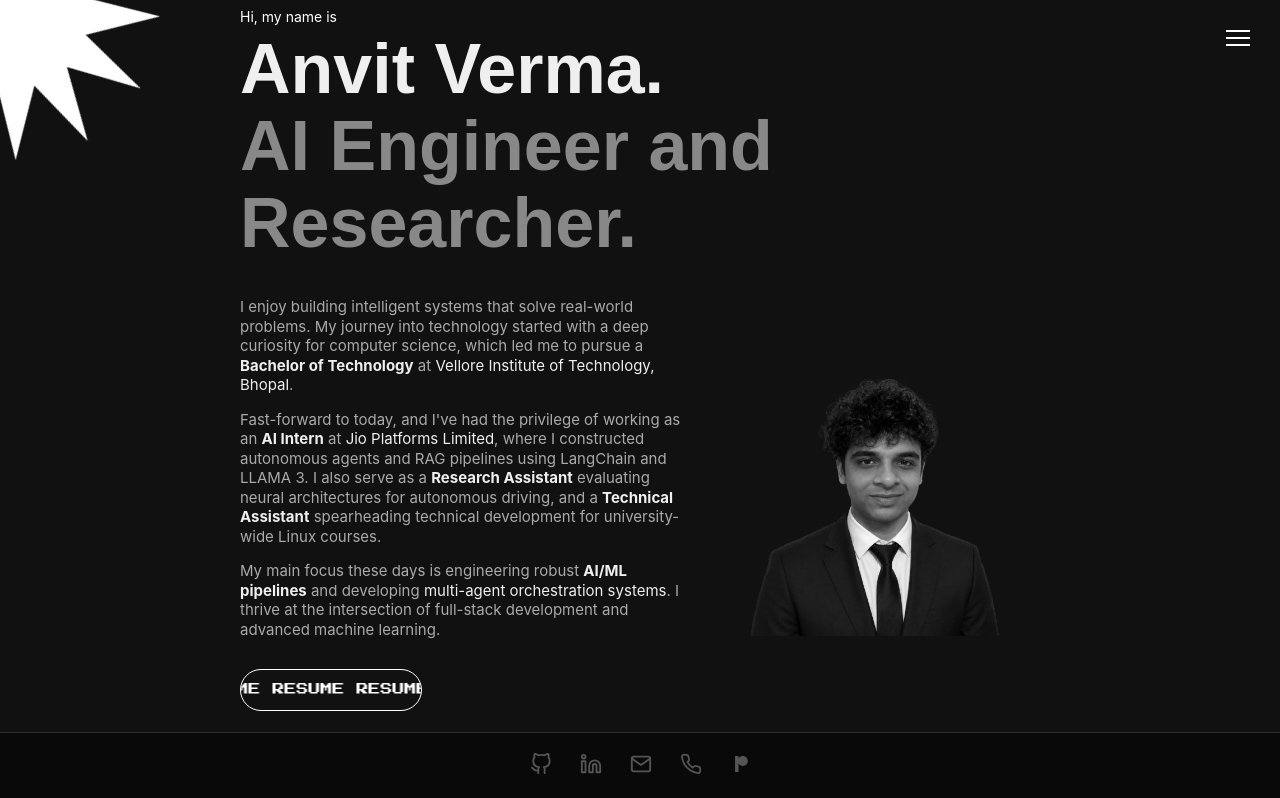
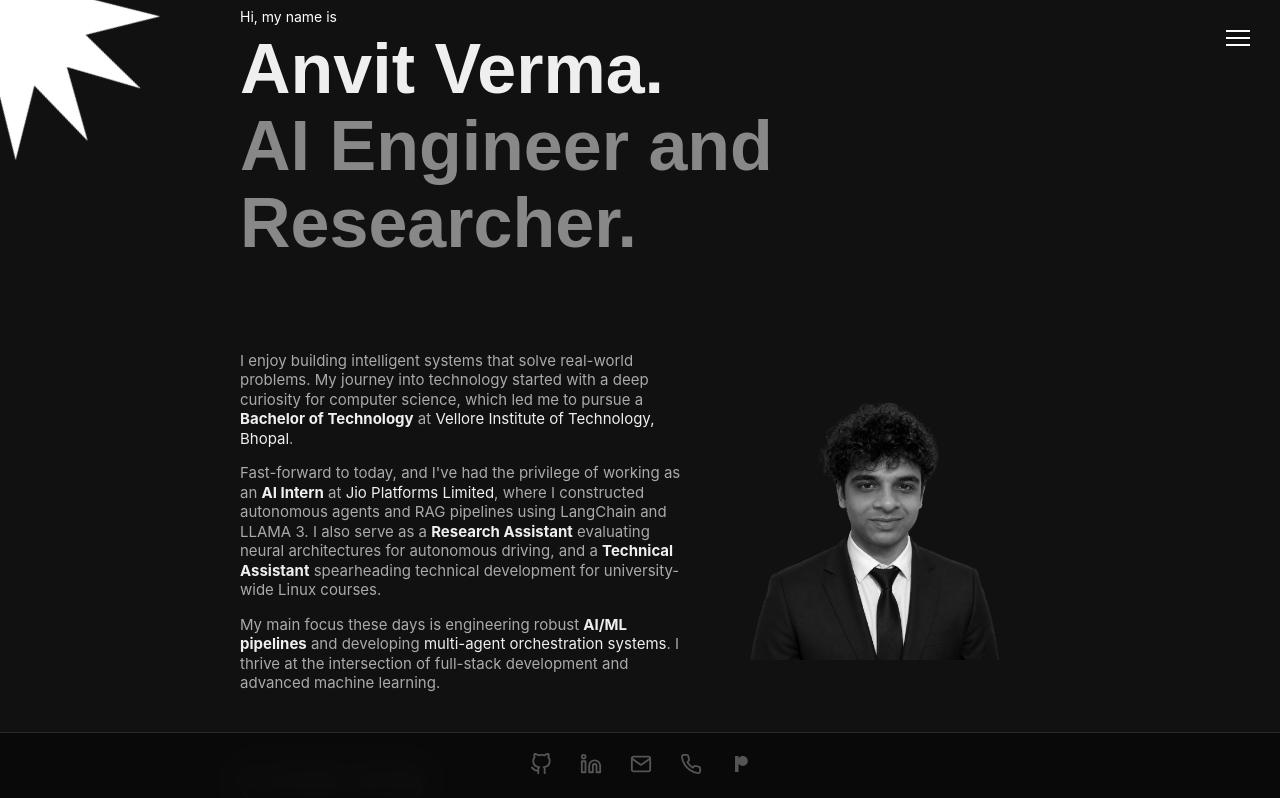
Before and after one commit to anvitvermaa/anvitvermaa.github.io, a Next.js app: page / in a window 1280 px wide. Shown: the top 798 px of the page. Built offline with nearby package versions, Linux system fonts and the light colour scheme; a web font is replaced by a local one.

Commit message:
Fix hero section height to fill viewport dynamically

```diff
--- a/src/components/sections/Hero.jsx
+++ b/src/components/sections/Hero.jsx
@@ -4,10 +4,10 @@ import ResumeButton from '../ResumeButton';
 
 const Hero = () => {
   return (
-    <section id="about" className="flex flex-col justify-start min-h-screen max-w-[800px] mx-auto px-6 md:px-0 pt-24">
+    <section id="about" className="flex flex-col justify-between min-h-screen max-w-[800px] mx-auto px-6 md:px-0 pt-32 pb-20">
 
-      <div className="pt-20 md:pt-0 w-full">
-        {/* Headings - full width, no grid */}
+      {/* Top: Header */}
+      <div className="w-full">
         <p className="text-[#ffffff] font-mono text-[14px] md:text-[16px] ml-[2px]" style={{ margin: 0, padding: 0, marginBottom: '5px' }}>
           Hi, my name is
         </p>
@@ -17,11 +17,12 @@ const Hero = () => {
         <h3 className="text-[#888888] font-bold text-[clamp(40px,6vw,70px)]" style={{ margin: 0, padding: 0, lineHeight: 1.1, marginBottom: '20px' }}>
           AI Engineer and Researcher.
         </h3>
+      </div>
 
-        {/* Bio + Photo side by side */}
-        <div className="hero-grid">
+      {/* Middle: Bio + Photo side by side */}
+      <div className="hero-grid flex-grow my-8 items-center">
         <div style={{ minWidth: 0 }}>
-            <div className="text-[#aaaaaa] text-[15px] md:text-[16px] max-w-[480px] leading-relaxed mb-[30px] space-y-3">
+          <div className="text-[#aaaaaa] text-[15px] md:text-[16px] max-w-[480px] leading-relaxed space-y-3">
             <p>
               I enjoy building intelligent systems that solve real-world problems. My journey into technology started with a deep curiosity for computer science, which led me to pursue a <strong className="text-[#efefef]">Bachelor of Technology</strong> at <span className="text-[#efefef]">Vellore Institute of Technology, Bhopal</span>.
             </p>
@@ -31,10 +32,6 @@ const Hero = () => {
             <p>
               My main focus these days is engineering robust <strong className="text-[#efefef]">AI/ML pipelines</strong> and developing <span className="text-[#efefef]">multi-agent orchestration systems</span>. I thrive at the intersection of full-stack development and advanced machine learning.
             </p>
-            </div>
-
-            <div>
-              <ResumeButton />
           </div>
         </div>
 
@@ -49,6 +46,10 @@ const Hero = () => {
           </div>
         </div>
       </div>
+
+      {/* Bottom: Resume Button */}
+      <div className="w-full mt-auto pt-4">
+        <ResumeButton />
       </div>
 
     </section>
```
Lines whose indentation alone changed are shown as unchanged.
